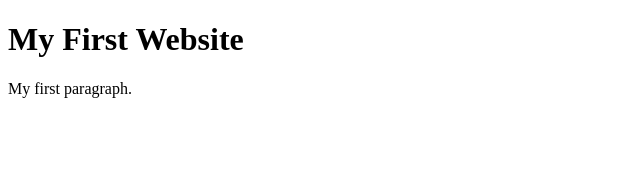
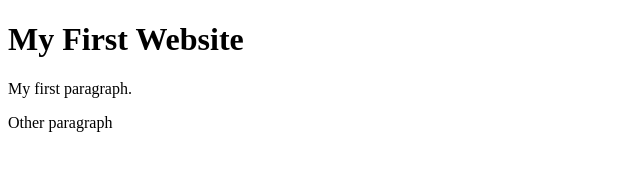
Before and after one commit to roninJosue/codersrank-practice, a website: page index.html in a window 1280 px wide. Shown: the whole page, without its empty margins (0-640 px from the left). Drawn offline with Linux system fonts and the light colour scheme.

Commit message:
Adding paragraph

```diff
--- a/index.html
+++ b/index.html
@@ -7,6 +7,6 @@
 
     <h1>My First Website</h1>
     <p>My first paragraph.</p>
-
+    <p>Other paragraph</p>
   </body>
 </html>
```
